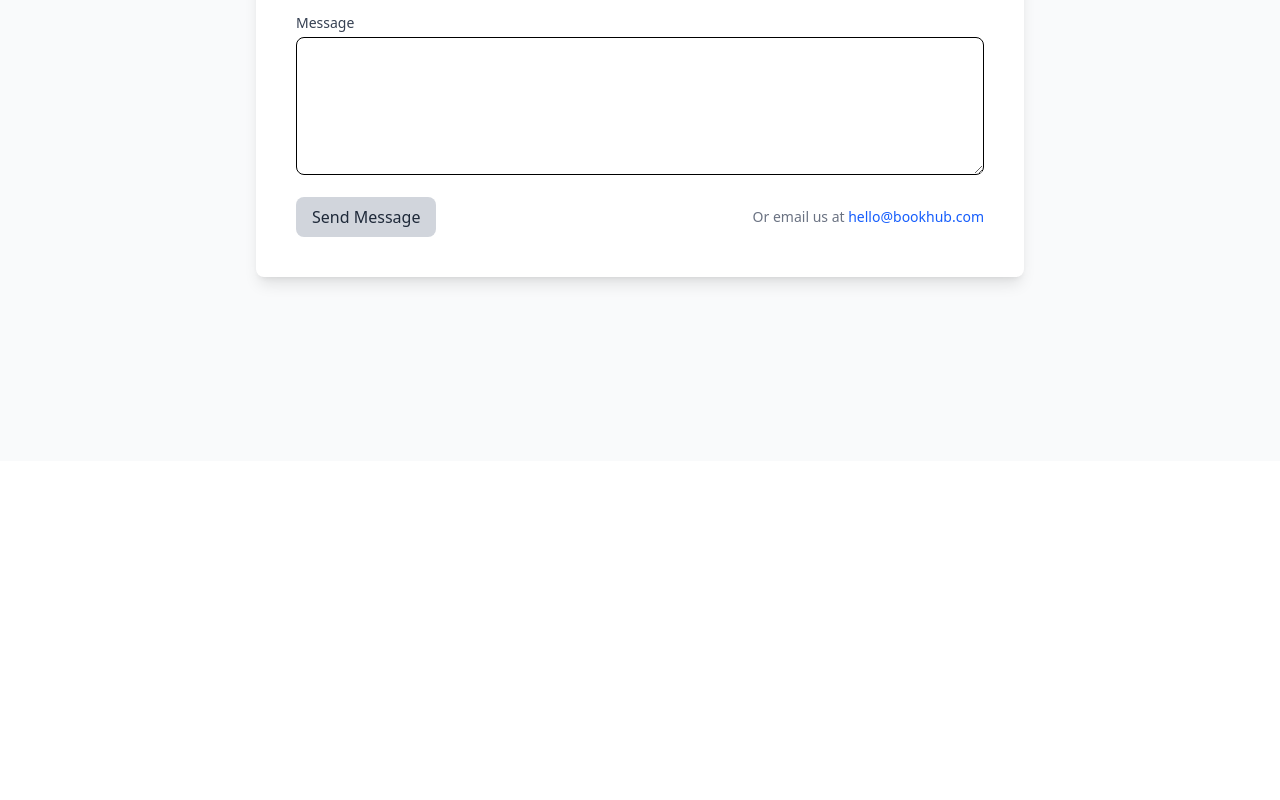
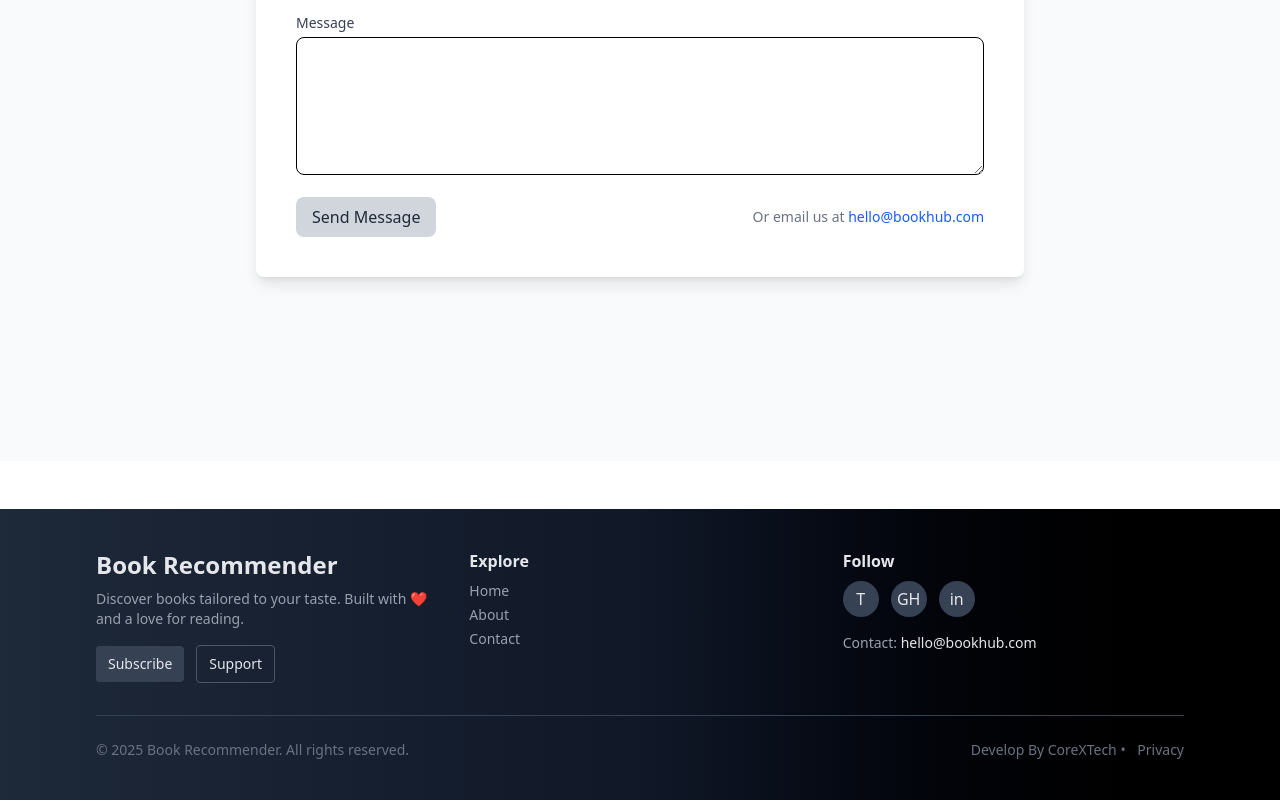
Before and after one commit to Sheesikram/Book-Recommendation-system, a React (Vite) app in the folder Book-frontend/: page /contact in a window 1280 px wide. Shown: the part 403-1203 px from the top of the page. Before the commit the page ends 864 px from the top, so only its background shows below. Built offline with nearby package versions, Linux system fonts and the light colour scheme.

Commit message:
footer + skeleton loader

```diff
--- a/Book-frontend/src/App.jsx
+++ b/Book-frontend/src/App.jsx
@@ -1,6 +1,6 @@
 import React from 'react'
 import { BrowserRouter, Routes, Route } from 'react-router-dom'
-import { BookRecommender, BookDetails, Navbar, About, Contact } from './Components'
+import { BookRecommender, BookDetails, Navbar, About, Contact, Footer } from './Components'
 import { SearchProvider } from './context/SearchContext'
 
 const App = () => {
@@ -14,6 +14,7 @@ const App = () => {
           <Route path="/about" element={<About />} />
           <Route path="/contact" element={<Contact />} />
         </Routes>
+        <Footer />
       </SearchProvider>
     </BrowserRouter>
   )
--- a/Book-frontend/src/Components/Book-recommender.jsx
+++ b/Book-frontend/src/Components/Book-recommender.jsx
@@ -87,10 +87,10 @@ const BookList = () => {
         <div className="grid grid-cols-2 sm:grid-cols-2 md:grid-cols-3 lg:grid-cols-4 xl:grid-cols-5 gap-3 sm:gap-4 md:gap-6 p-2 sm:p-4 justify-items-center">
           {books.length === 0 && (
             <>
-              {Array.from({ length: 8 }).map((_, i) => (
+              {Array.from({ length: 16 }).map((_, i) => (
                 <div
                   key={`skeleton-${i}`}
-                  className="bg-white shadow-lg rounded-lg overflow-hidden animate-pulse flex flex-col h-80 w-44 sm:w-48"
+                  className="bg-white shadow-lg rounded-lg overflow-hidden animate-pulse flex flex-col h-80 w-full"
                 >
                   <div className="w-full h-40 sm:h-48 bg-gray-200"></div>
                   <div className="p-3 sm:p-4 flex-1">
--- a/Book-frontend/src/Components/BookDetails.jsx
+++ b/Book-frontend/src/Components/BookDetails.jsx
@@ -53,7 +53,49 @@ const BookDetails = () => {
         }
     }, [id, location.state])
 
-    if (loading) return <div className="p-6">Loading...</div>
+    if (loading) {
+        return (
+            <div className="min-h-s screen bg-gray-50 p-4 md:p-6" role="status" aria-busy="true">
+                <div className="max-w-6xl mx-auto animate-pulse">
+                    <div className="mb-4">
+                        <div className="h-8 w-28 bg-gray-200 rounded" />
+                    </div>
+
+                    <div className="flex flex-col md:flex-row gap-6 bg-white shadow rounded p-4 md:p-6 mb-6">
+                        <div className="w-full md:w-auto flex justify-center md:justify-start">
+                            <div className="w-40 md:w-48 h-64 bg-gray-200 rounded-lg" />
+                        </div>
+
+                        <div className="flex-1 space-y-4 py-2">
+                            <div className="h-8 bg-gray-200 rounded w-3/4" />
+                            <div className="h-4 bg-gray-200 rounded w-full" />
+                            <div className="h-4 bg-gray-200 rounded w-1/2" />
+
+                            <div className="space-y-3 mt-6">
+                                <div className="h-4 bg-gray-200 rounded w-full" />
+                                <div className="h-4 bg-gray-200 rounded w-5/6" />
+                            </div>
+                        </div>
+                    </div>
+
+                    <div className="mt-8">
+                        <div className="h-6 bg-gray-200 rounded w-48 mb-4" />
+                        <div className="grid grid-cols-2 sm:grid-cols-3 md:grid-cols-4 lg:grid-cols-5 gap-3 sm:gap-4">
+                            {Array.from({ length: 10 }).map((_, i) => (
+                                <div key={`skeleton-rec-${i}`} className="bg-white shadow rounded overflow-hidden">
+                                    <div className="w-full h-40 bg-gray-200" />
+                                    <div className="p-2 space-y-2">
+                                        <div className="h-4 bg-gray-200 rounded w-full" />
+                                        <div className="h-3 bg-gray-200 rounded w-3/4" />
+                                    </div>
+                                </div>
+                            ))}
+                        </div>
+                    </div>
+                </div>
+            </div>
+        )
+    }
     if (error) return <div className="p-6 text-red-600">{error}</div>
 
     return (
--- /dev/null
+++ b/Book-frontend/src/Components/Footer.jsx
@@ -0,0 +1,49 @@
+import React from 'react'
+import { Link } from 'react-router-dom'
+
+const Footer = () => {
+    return (
+        <footer className="bg-gradient-to-r from-gray-800 via-gray-900 to-black text-gray-200 py-10 mt-12">
+            <div className="max-w-6xl mx-auto px-4 sm:px-6 lg:px-8">
+                <div className="grid grid-cols-1 md:grid-cols-3 gap-8">
+                    <div>
+                        <div className="text-2xl font-bold mb-2">Book Recommender</div>
+                        <p className="text-sm text-gray-400">Discover books tailored to your taste. Built with ❤️ and a love for reading.</p>
+                        <div className="flex items-center gap-3 mt-4">
+                            <a href="#" className="inline-block bg-gray-700 hover:bg-gray-600 px-3 py-2 rounded text-sm">Subscribe</a>
+                            <a href="#" className="inline-block border border-gray-600 hover:border-gray-500 px-3 py-2 rounded text-sm">Support</a>
+                        </div>
+                    </div>
+
+                    <div>
+                        <div className="font-semibold mb-2">Explore</div>
+                        <ul className="text-sm text-gray-400 space-y-1">
+                            <li><Link to="/" className="hover:text-white">Home</Link></li>
+                            <li><Link to="/about" className="hover:text-white">About</Link></li>
+                            <li><Link to="/contact" className="hover:text-white">Contact</Link></li>
+                        </ul>
+                    </div>
+
+                    <div>
+                        <div className="font-semibold mb-2">Follow</div>
+                        <div className="flex gap-3">
+                            <a href="#" aria-label="Twitter" className="w-9 h-9 rounded-full bg-gray-700 flex items-center justify-center hover:bg-gray-600">T</a>
+                            <a href="#" aria-label="GitHub" className="w-9 h-9 rounded-full bg-gray-700 flex items-center justify-center hover:bg-gray-600">GH</a>
+                            <a href="#" aria-label="LinkedIn" className="w-9 h-9 rounded-full bg-gray-700 flex items-center justify-center hover:bg-gray-600">in</a>
+                        </div>
+                        <div className="mt-4 text-sm text-gray-400">
+                            <div>Contact: <a href="mailto:hello@books.local" className="text-gray-200 hover:underline">hello@bookhub.com</a></div>
+                        </div>
+                    </div>
+                </div>
+
+                <div className="border-t border-gray-700 mt-8 pt-6 text-sm text-gray-500 flex flex-col md:flex-row justify-between items-center">
+                    <div>© {new Date().getFullYear()} Book Recommender. All rights reserved.</div>
+                    <div className="mt-3 md:mt-0">Develop By CoreXTech • <span className="ml-2">Privacy</span></div>
+                </div>
+            </div>
+        </footer>
+    )
+}
+
+export default Footer
--- a/Book-frontend/src/Components/index.js
+++ b/Book-frontend/src/Components/index.js
@@ -3,11 +3,13 @@ import BookDetails from './BookDetails';
 import Navbar from './Navbar';
 import About from './About';
 import Contact from './Contact';
+import Footer from './Footer';
 
 export {
     BookRecommender,
     BookDetails,
     Navbar,
     About,
-    Contact
+    Contact,
+    Footer
 };
```
Also changed, not shown: 1 other file (tests, documents, lock files or other folders).
